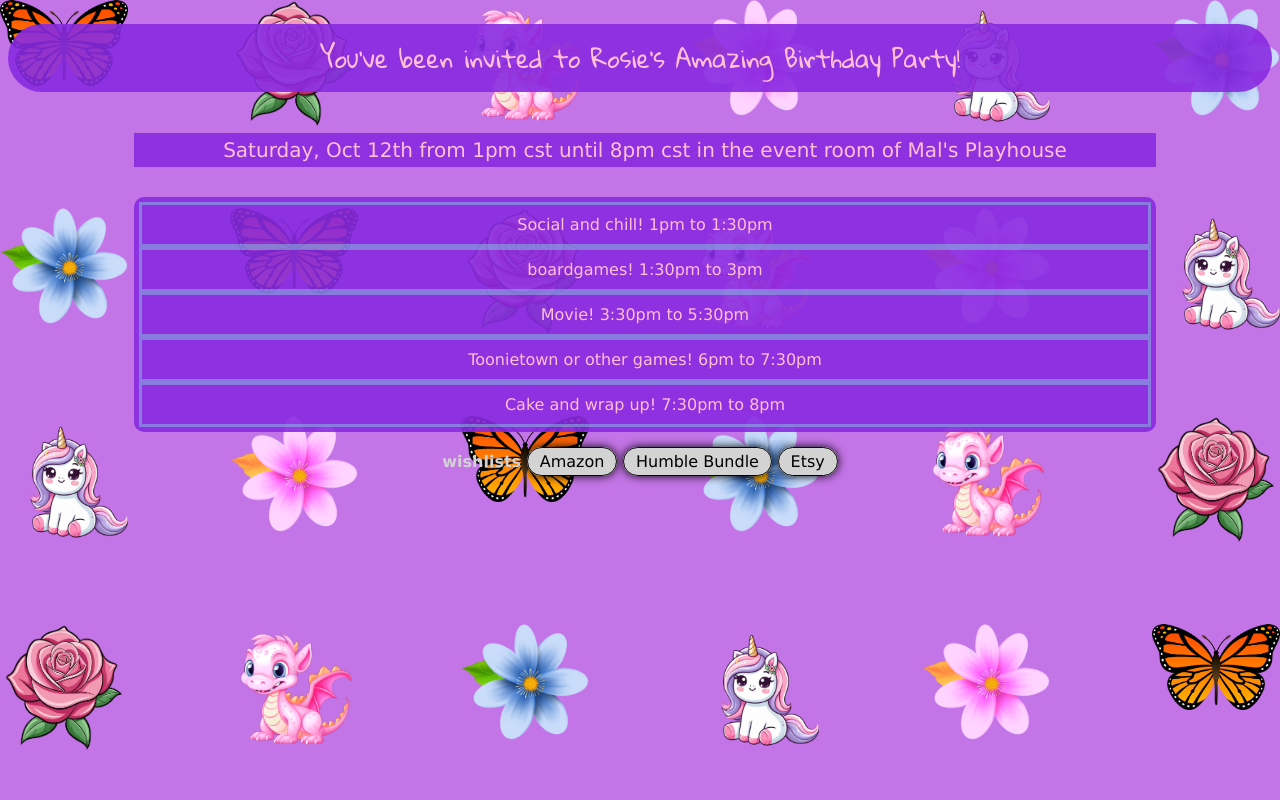
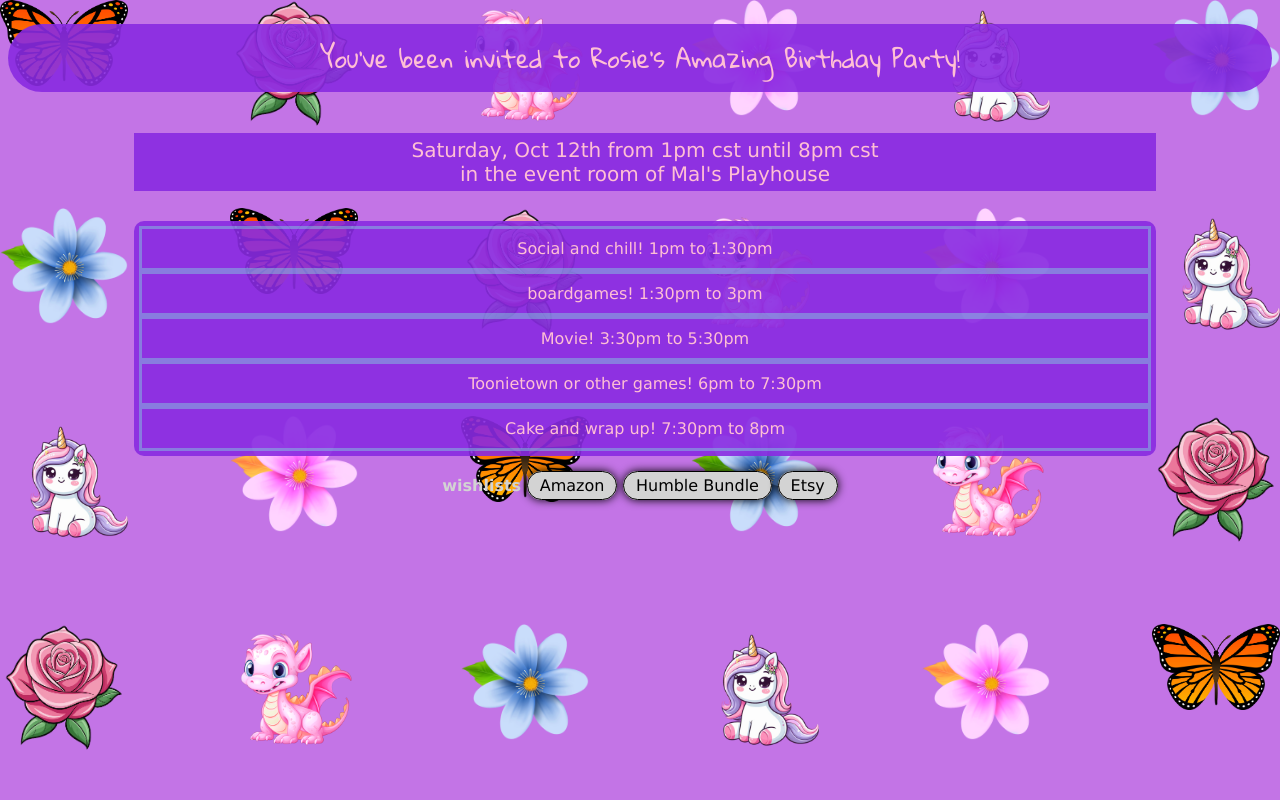
Before and after one commit to Omra-Phantom/Rosie-s-Birthday, a plain HTML site: page index.html in a window 1280 px wide. Shown: the top 800 px of the page. Drawn offline with Linux system fonts and the light colour scheme.

Commit message:
Update index.html

```diff
--- a/index.html
+++ b/index.html
@@ -140,7 +140,7 @@
             You've been invited to Rosie's Amazing Birthday Party!
         </h1>
         <p class="date">
-            Saturday, Oct 12th from 1pm cst until 8pm cst in the event room of Mal's Playhouse
+            Saturday, Oct 12th from 1pm cst until 8pm cst <br/> in the event room of Mal's Playhouse
         </p>
         <ul class="event-schedule">
             <li>Social and chill! <span class="time">1pm to 1:30pm</span></li>
```
